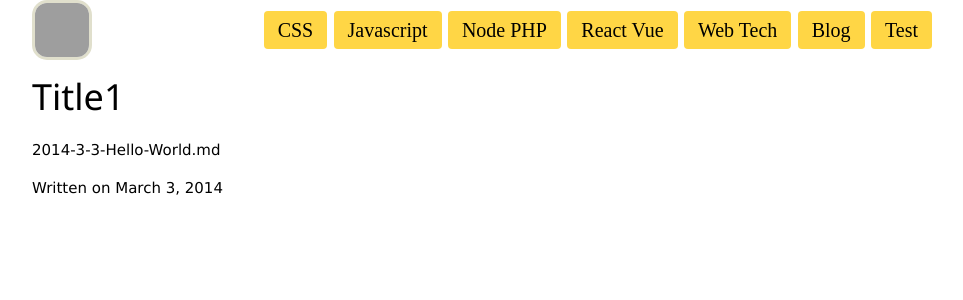
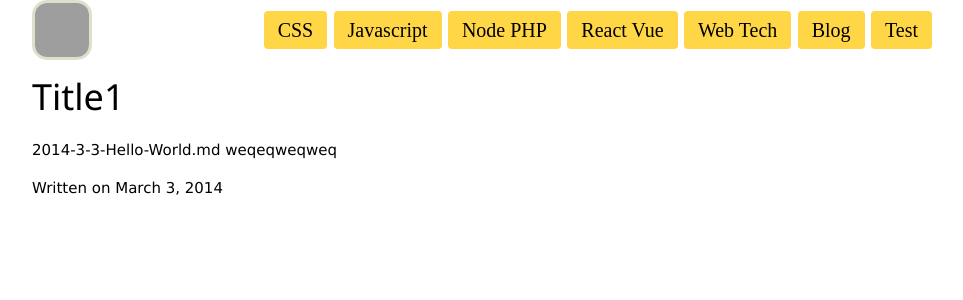
Before and after one commit to rfd3344a/rfd3344.github.io, a Jekyll site: the page built from _posts/2014-3-3-Hello-World.md, in a window 1280 px wide. Shown: the top 300 px of the page, without its empty margins (158-1121 px from the left). Built offline with Jekyll 4.4.1, drawn with Linux system fonts in a browser that asks for light colours; some web fonts are replaced; grey boxes are pictures that could not be loaded.

Commit message:
Update 2014-3-3-Hello-World.md

```diff
--- a/_posts/2014-3-3-Hello-World.md
+++ b/_posts/2014-3-3-Hello-World.md
@@ -1,6 +1,7 @@
 ---
 layout: post
 title: Title1
-image: https://static.pexels.com/photos/34950/pexels-photo.jpg
+image: https://i.pinimg.com/736x/7d/4b/94/7d4b94663003d2599ebafad05e17020d--arte-graffiti-street-art-graffiti.jpg
 ---
 2014-3-3-Hello-World.md
+weqeqweqweq
```
